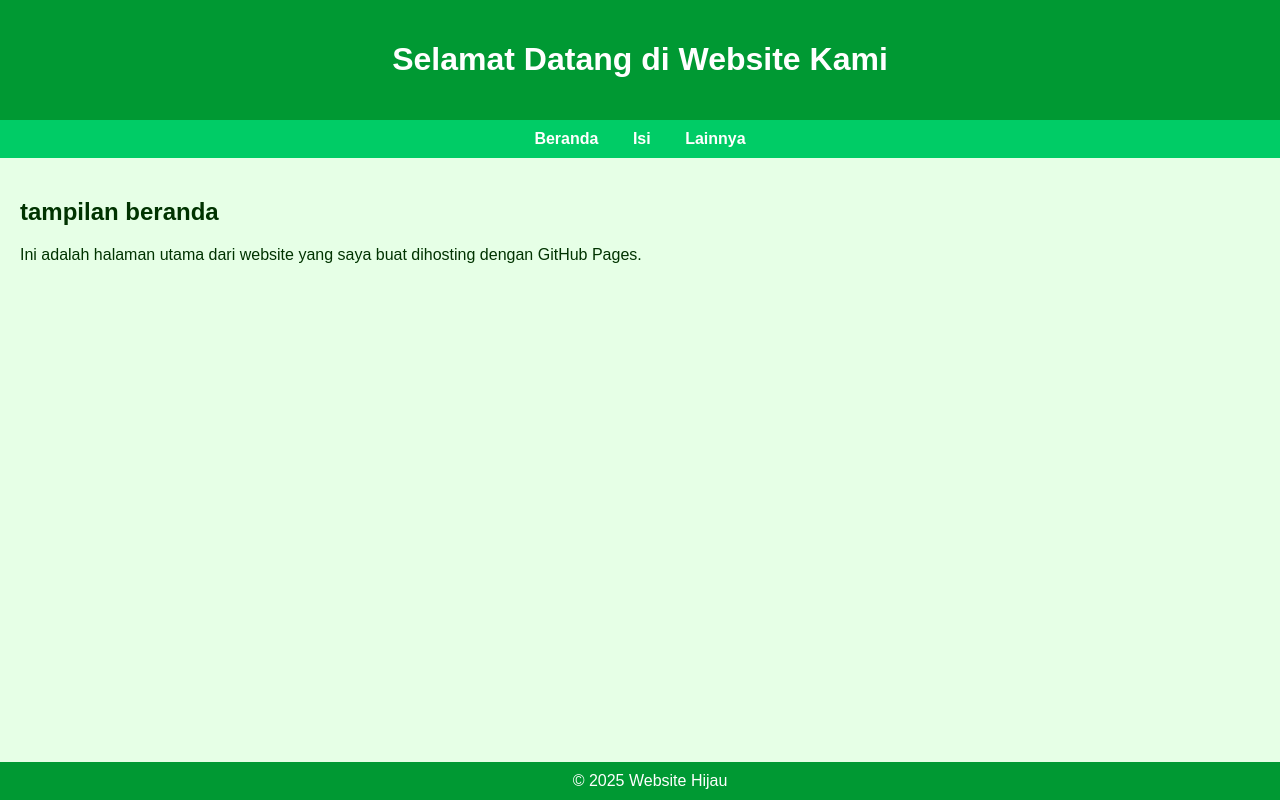
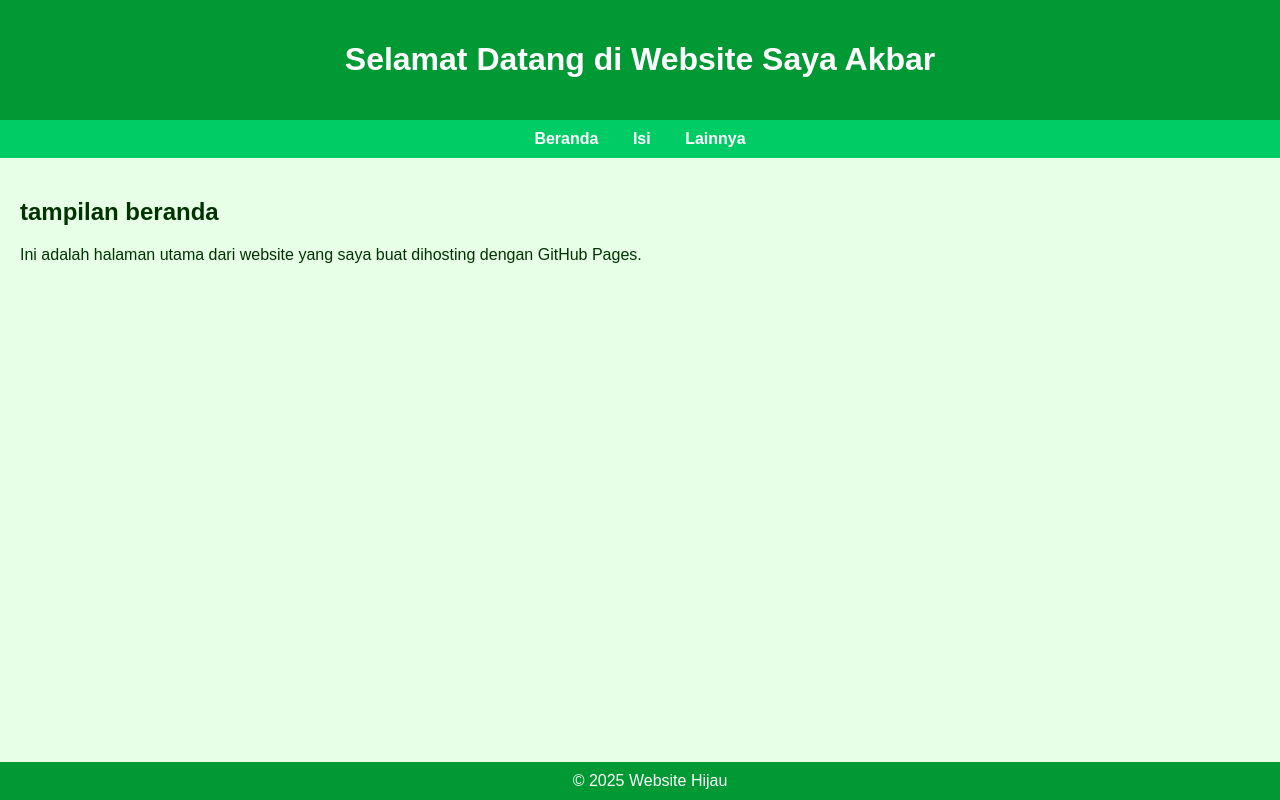
Before and after one commit to briann080105-oss/Akbar.Abriansyah, a plain HTML site: page index.html in a window 1280 px wide. Drawn offline with Linux system fonts and the light colour scheme.

Commit message:
Update index.html

```diff
--- a/index.html
+++ b/index.html
@@ -7,7 +7,8 @@
 </head>
 <body>
   <header>
-    <h1>Selamat Datang di Website Kami</h1>
+    <h1>Selamat Datang di Website Saya Akbar
+    </h1>
   </header>
   <nav>
     <a href="index.html">Beranda</a>
```
